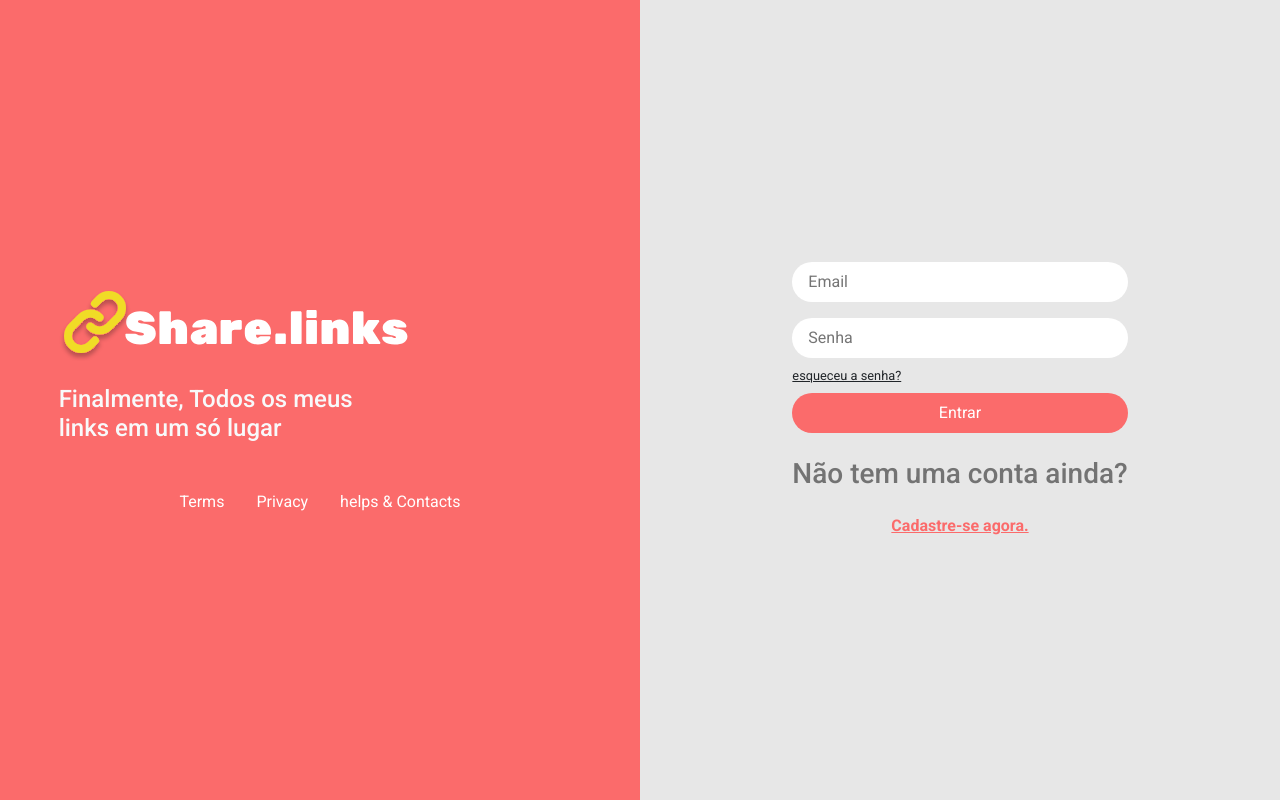
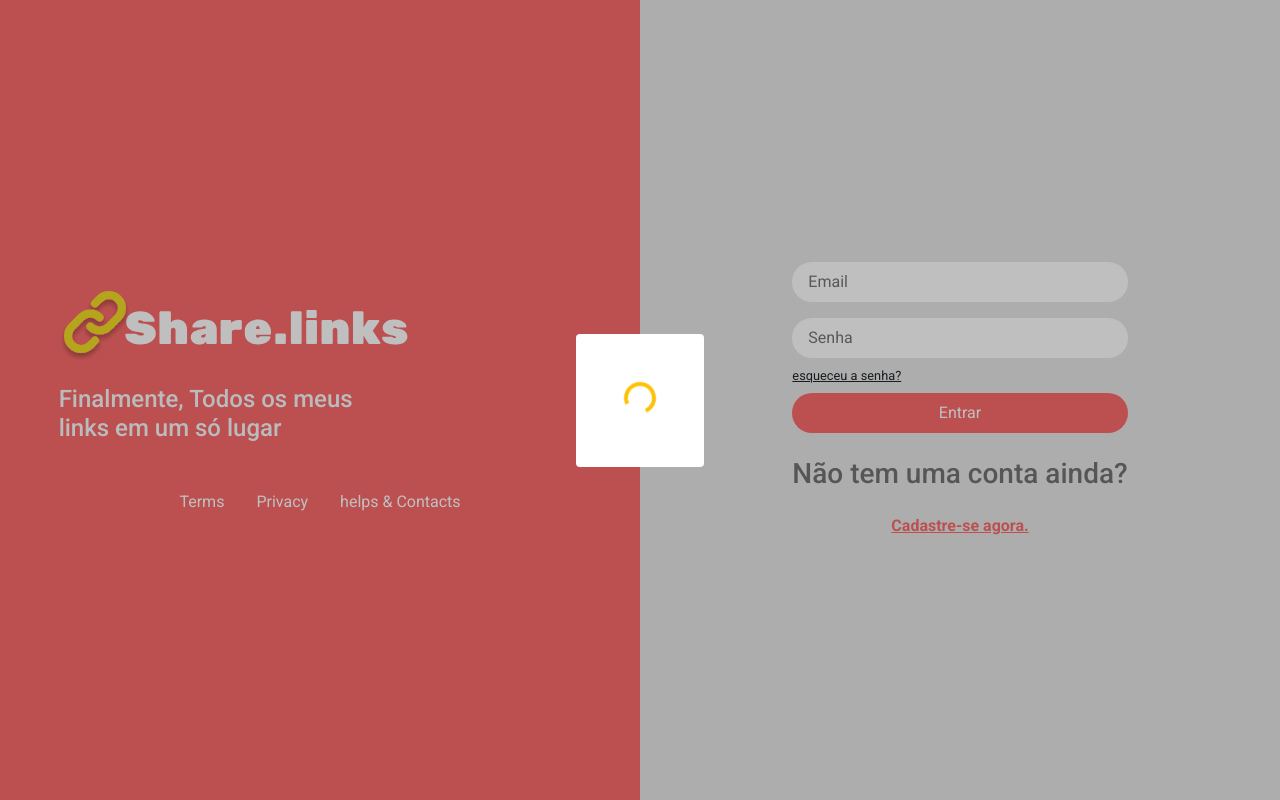
Before and after one commit to ArthurMaciel95/link-share-react, a React (Create React App) app: page / in a window 1280 px wide. Built offline with nearby package versions, Linux system fonts and the light colour scheme.

Commit message:
:sparkles: Criando componente de carregamento.

```diff
--- /dev/null
+++ b/src/components/Loading/index.js
@@ -0,0 +1,15 @@
+import React from 'react'
+
+const Loading = () => {
+    return (
+        <div className='bg-opacity-25 bg-black position-absolute h-100 d-flex align-items-center w-100 justify-content-center'>
+            <div className='bg-white p-5 rounded'>
+                <div className="spinner-border text-warning" role="status">
+
+                </div>
+            </div>
+        </div>
+    )
+}
+
+export default Loading
--- a/src/pages/Login/index.jsx
+++ b/src/pages/Login/index.jsx
@@ -1,11 +1,19 @@
-import React from 'react'
+import React, { useState } from 'react'
 import './styles.css'
 import shareLinkLogo from '../../assets/svg/logo-share-link.svg'
 import { Link } from 'react-router-dom'
 import Button from '../../components/Button'
+import Loading from '../../components/Loading'
 const LoginPage = () => {
+
+    const [loading, setLoading] = useState(true)
+
+
+
+
     return (
         <>
+            {loading && <Loading />}
             <div className="w-100 d-flex  h-100 ">
                 <section className='bg-primary-color w-50 d-flex align-items-center justify-content-center flex-column '>
 
--- a/src/utils/jwt.js
+++ b/src/utils/jwt.js
@@ -54,11 +54,8 @@ export const logOut = () => {
 }
 /**
  *
- * @param {string} status Situação da requisição
  * @param {string} token chave que é enviada quando logamos.
  */
-export const setNewToken = (status, token) => {
-    if (status) {
-        token && localStorage.setItem('jwt_token', JSON.stringify(token));
-    }
+export const setNewToken = (token) => {
+    return localStorage.setItem('jwt_token', JSON.stringify(token));
 }
```
